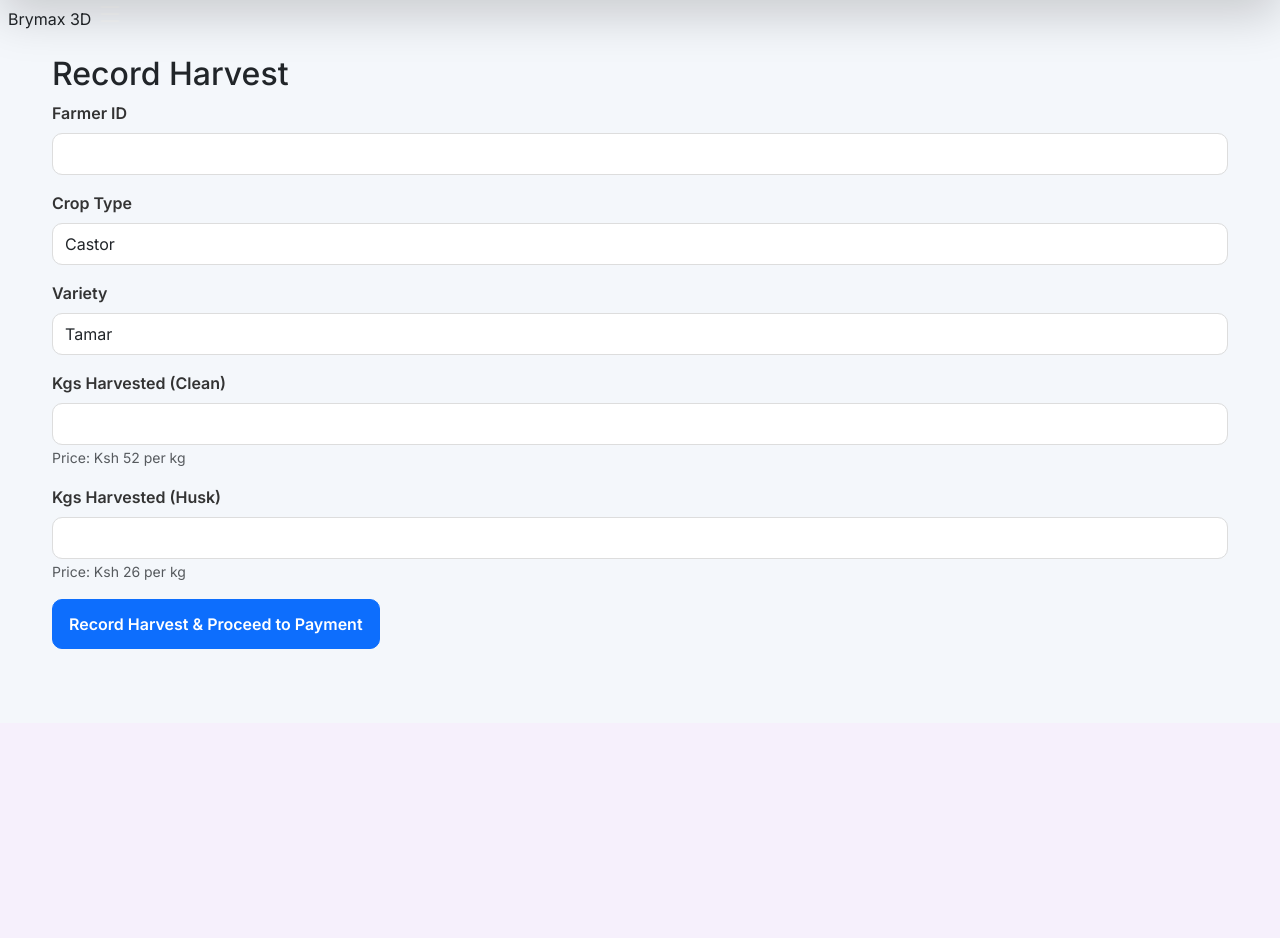
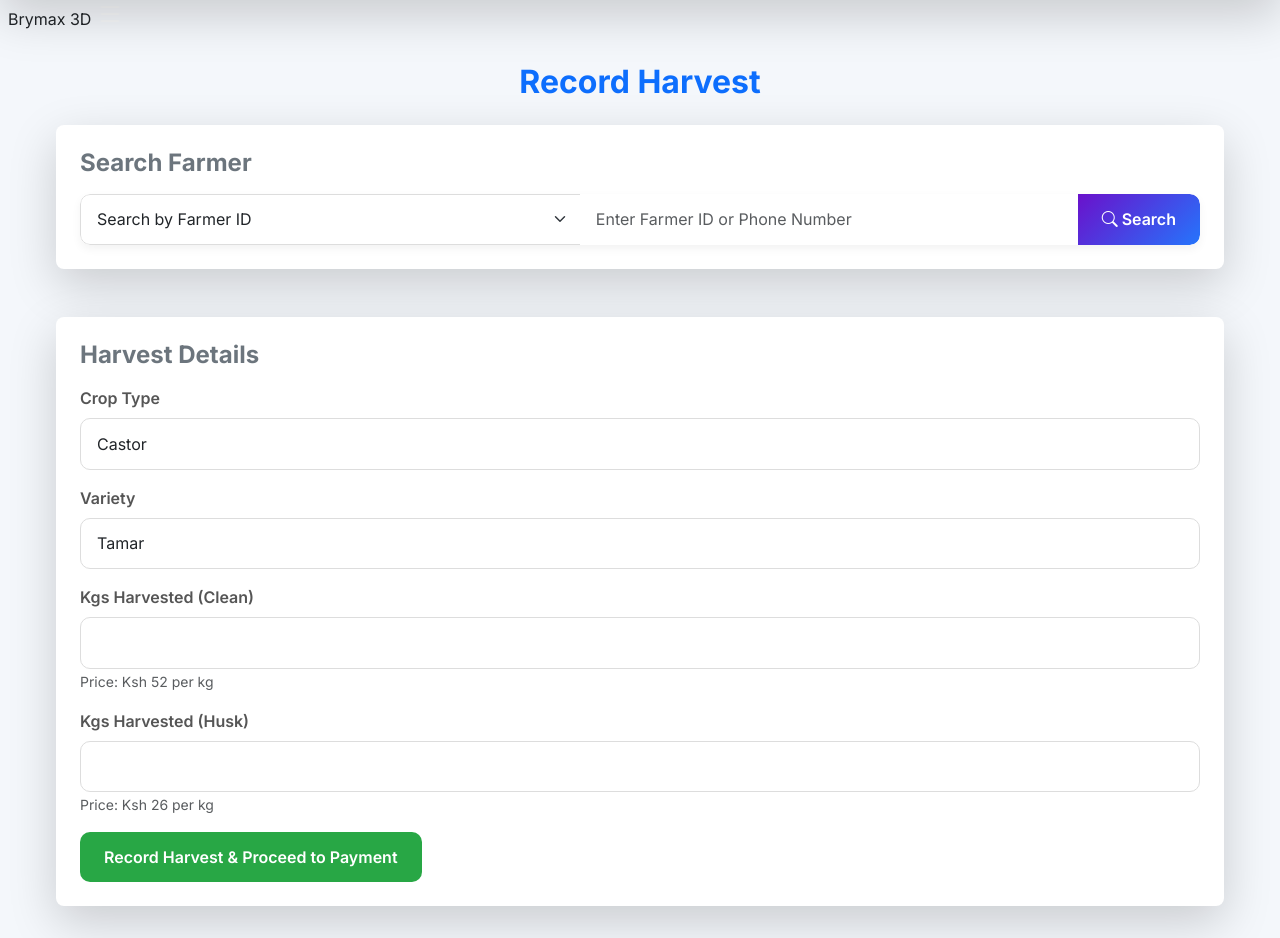
Before and after one commit to Brymax254/brymax-flask-app, a Python web app: template app/templates/harvest.html in a window 1280 px wide. Shown: the part 77-1015 px from the top of the page. Before the commit the page ends 726 px from the top, so only its background shows below. Run offline with Jinja, Linux system fonts and the light colour scheme; the template is opened without the code that fills it, so the values that code supplies are empty.

Commit message:
Update models, routes, and templates for autoincrement and harvest functionality

```diff
--- a/app/templates/base.html
+++ b/app/templates/base.html
@@ -504,6 +504,181 @@ body {
   max-width: 1200px;
 }
 
+/* Container Styling */
+.container {
+  max-width: 1200px;
+  margin: 2rem auto;
+  padding: 0 1rem;
+}
+
+/* Section Headers */
+h2, h4 {
+  font-family: 'Inter', sans-serif;
+  font-weight: 700;
+  color: #4a90e2;
+}
+
+h2 {
+  font-size: 2rem;
+  text-align: center;
+  margin-bottom: 1.5rem;
+}
+
+h4 {
+  font-size: 1.5rem;
+  color: #333;
+}
+
+/* Search Form Styling */
+#search-form {
+  padding: 1.5rem;
+  border-radius: 10px;
+  background: #fff;
+  box-shadow: 0 4px 15px rgba(0, 0, 0, 0.1);
+  margin-bottom: 2rem;
+}
+
+.input-group {
+  border-radius: 10px;
+  overflow: hidden;
+  box-shadow: 0 4px 10px rgba(0, 0, 0, 0.05);
+}
+
+.input-group .form-control {
+  border: none;
+  padding: 0.8rem 1rem;
+  font-size: 1rem;
+}
+
+.input-group .form-control:focus {
+  box-shadow: none;
+  border: 2px solid #4a90e2;
+}
+
+.input-group .btn {
+  padding: 0.8rem 1.5rem;
+  background: linear-gradient(135deg, #6a11cb, #2575fc);
+  color: #fff;
+  font-size: 1rem;
+  font-weight: 600;
+  border: none;
+  transition: all 0.3s ease;
+}
+
+.input-group .btn:hover {
+  background: linear-gradient(135deg, #2575fc, #6a11cb);
+  transform: scale(1.05);
+}
+
+/* Farmer Details Card */
+.card {
+  border: none;
+  border-radius: 15px;
+  background: #f8f9fc;
+  box-shadow: 0 4px 10px rgba(0, 0, 0, 0.1);
+  margin-bottom: 2rem;
+  overflow: hidden;
+  transition: transform 0.3s ease, box-shadow 0.3s ease;
+}
+
+.card:hover {
+  transform: translateY(-5px);
+  box-shadow: 0 6px 20px rgba(0, 0, 0, 0.15);
+}
+
+.card-body {
+  padding: 1.5rem;
+}
+
+.card-body p {
+  margin: 0.5rem 0;
+  font-size: 1rem;
+  font-weight: 400;
+  color: #555;
+}
+
+.card-body p strong {
+  color: #333;
+  font-weight: 600;
+}
+
+/* Record Harvest Form */
+form {
+  padding: 1.5rem;
+  border-radius: 10px;
+  background: #fff;
+  box-shadow: 0 4px 15px rgba(0, 0, 0, 0.1);
+}
+
+.form-label {
+  font-size: 1rem;
+  font-weight: 600;
+  color: #555;
+}
+
+.form-control-lg, .form-select-lg {
+  border-radius: 10px;
+  border: 1px solid #ddd;
+  padding: 0.8rem 1rem;
+  font-size: 1rem;
+  transition: border-color 0.3s ease, box-shadow 0.3s ease;
+}
+
+.form-control-lg:focus, .form-select-lg:focus {
+  outline: none;
+  border-color: #4a90e2;
+  box-shadow: 0 0 5px rgba(74, 144, 226, 0.5);
+}
+
+/* Buttons */
+.btn {
+  padding: 0.8rem 1.5rem;
+  font-size: 1rem;
+  font-weight: 600;
+  border-radius: 10px;
+  transition: all 0.3s ease;
+}
+
+.btn-primary {
+  background: linear-gradient(135deg, #6a11cb, #2575fc);
+  color: #fff;
+  border: none;
+}
+
+.btn-primary:hover {
+  background: linear-gradient(135deg, #2575fc, #6a11cb);
+  box-shadow: 0 4px 12px rgba(0, 0, 0, 0.15);
+  transform: scale(1.05);
+}
+
+.btn-success {
+  background: #28a745;
+  color: #fff;
+  border: none;
+}
+
+.btn-success:hover {
+  background: #218838;
+  transform: translateY(-2px);
+  box-shadow: 0 4px 12px rgba(0, 0, 0, 0.15);
+}
+
+/* Responsive Styling */
+@media (max-width: 768px) {
+  h2 {
+    font-size: 1.5rem;
+  }
+
+  .form-control-lg, .form-select-lg {
+    font-size: 0.9rem;
+    padding: 0.6rem;
+  }
+
+  .btn {
+    font-size: 0.9rem;
+  }
+}
+
   </style>
 </head>
 <body>
--- a/app/templates/harvest.html
+++ b/app/templates/harvest.html
@@ -1,22 +1,72 @@
 {% extends "base.html" %}
-
 {% block content %}
 <div class="container">
-  <h2 class="mt-4">Record Harvest</h2>
-  <form method="POST" action="{{ url_for('main.record_harvest') }}">
-    <div class="mb-3">
-      <label for="farmer_id" class="form-label">Farmer ID</label>
-      <input type="text" class="form-control" id="farmer_id" name="farmer_id" required>
+  <h2 class="mt-4 text-center text-primary fw-bold">Record Harvest</h2>
+
+  <!-- Search Farmer Section -->
+  <form method="POST" action="{{ url_for('main.fetch_farmer_details') }}" id="search-form" class="mb-5 shadow-lg p-4 rounded-3">
+    <h4 class="text-secondary mb-3">Search Farmer</h4>
+    <div class="input-group">
+      <select class="form-select form-select-lg" id="search_type" name="search_type" required>
+        <option value="id">Search by Farmer ID</option>
+        <option value="phone">Search by Phone Number</option>
+      </select>
+      <input type="text" class="form-control form-control-lg" id="search_term" name="search_term" placeholder="Enter Farmer ID or Phone Number" required>
+      <button type="submit" class="btn btn-primary btn-lg">
+        <i class="bi bi-search"></i> Search
+      </button>
     </div>
+  </form>
+
+  <!-- Display Farmer Details (if found) -->
+  {% if farmer %}
+  <div class="card shadow-lg mb-4">
+    <div class="card-body">
+      <h4 class="text-success fw-bold">Farmer Details</h4>
+      <div class="row">
+        <div class="col-md-6">
+          <p><strong>Farmer ID:</strong> {{ farmer.unique_number }}</p>
+          <p><strong>Name:</strong> {{ farmer.name }}</p>
+          <p><strong>County:</strong> {{ farmer.county }}</p>
+          <p><strong>Subcounty:</strong> {{ farmer.subcounty }}</p>
+          <p><strong>Ward:</strong> {{ farmer.ward }}</p>
+        </div>
+        <div class="col-md-6">
+          <p><strong>Location:</strong> {{ farmer.location }}</p>
+          <p><strong>Phone Number:</strong> {{ farmer.phone_number }}</p>
+          <p><strong>Village:</strong> {{ farmer.village }}</p>
+          <p><strong>Land Size (Acres):</strong> {{ farmer.land_size }}</p>
+          <p><strong>Season:</strong> {{ farmer.season }}</p>
+        </div>
+      </div>
+      <div class="row">
+        <div class="col-md-6">
+          <p><strong>Fertilizer Type:</strong> {{ farmer.fertilizer_type }}</p>
+          <p><strong>Kgs Issued:</strong> {{ farmer.kgs_issued }}</p>
+        </div>
+        <div class="col-md-6">
+          <p><strong>Last Harvest Date:</strong> {{ farmer.last_harvest_date }}</p>
+          <p><strong>Last Payment Date:</strong> {{ farmer.last_payment_date }}</p>
+        </div>
+      </div>
+    </div>
+  </div>
+  {% endif %}
+
+  <!-- Record Harvest Form -->
+  <form method="POST" action="{{ url_for('main.record_harvest') }}" class="shadow-lg p-4 rounded-3">
+    <h4 class="text-secondary mb-3">Harvest Details</h4>
+    <!-- Hidden field carries the farmer's primary key -->
+    <input type="hidden" name="farmer_id" value="{{ farmer.id if farmer else '' }}">
     <div class="mb-3">
       <label for="crop_type" class="form-label">Crop Type</label>
-      <select class="form-control" id="crop_type" name="crop_type" required>
+      <select class="form-control form-select-lg" id="crop_type" name="crop_type" required>
         <option value="Castor">Castor</option>
       </select>
     </div>
     <div class="mb-3">
       <label for="variety" class="form-label">Variety</label>
-      <select class="form-control" id="variety" name="variety" required>
+      <select class="form-control form-select-lg" id="variety" name="variety" required>
         <option value="Tamar">Tamar</option>
         <option value="Kariel">Kariel</option>
         <option value="GCH2">GCH2</option>
@@ -26,15 +76,15 @@
     </div>
     <div class="mb-3">
       <label for="kgs_harvested_clean" class="form-label">Kgs Harvested (Clean)</label>
-      <input type="number" step="0.01" class="form-control" id="kgs_harvested_clean" name="kgs_harvested_clean" required>
+      <input type="number" step="0.01" class="form-control form-control-lg" id="kgs_harvested_clean" name="kgs_harvested_clean" required>
       <small class="form-text text-muted">Price: Ksh 52 per kg</small>
     </div>
     <div class="mb-3">
       <label for="kgs_harvested_husk" class="form-label">Kgs Harvested (Husk)</label>
-      <input type="number" step="0.01" class="form-control" id="kgs_harvested_husk" name="kgs_harvested_husk" required>
+      <input type="number" step="0.01" class="form-control form-control-lg" id="kgs_harvested_husk" name="kgs_harvested_husk" required>
       <small class="form-text text-muted">Price: Ksh 26 per kg</small>
     </div>
-    <button type="submit" class="btn btn-primary">Record Harvest & Proceed to Payment</button>
+    <button type="submit" class="btn btn-success btn-lg">Record Harvest &amp; Proceed to Payment</button>
   </form>
 </div>
 {% endblock %}
```
Also changed, not shown: app/models.py (+7 -3 lines), app/routes.py (+47 -30 lines), migrations/versions/576ce58b26bb_enable_autoincrement_for_harvest_id.py (added, +32 -0 lines), migrations/versions/7e3e557ab9b0_enable_autoincrement_for_payment_id.py (added, +28 -0 lines), update_harvest_autoincrement.py (added, +34 -0 lines).
